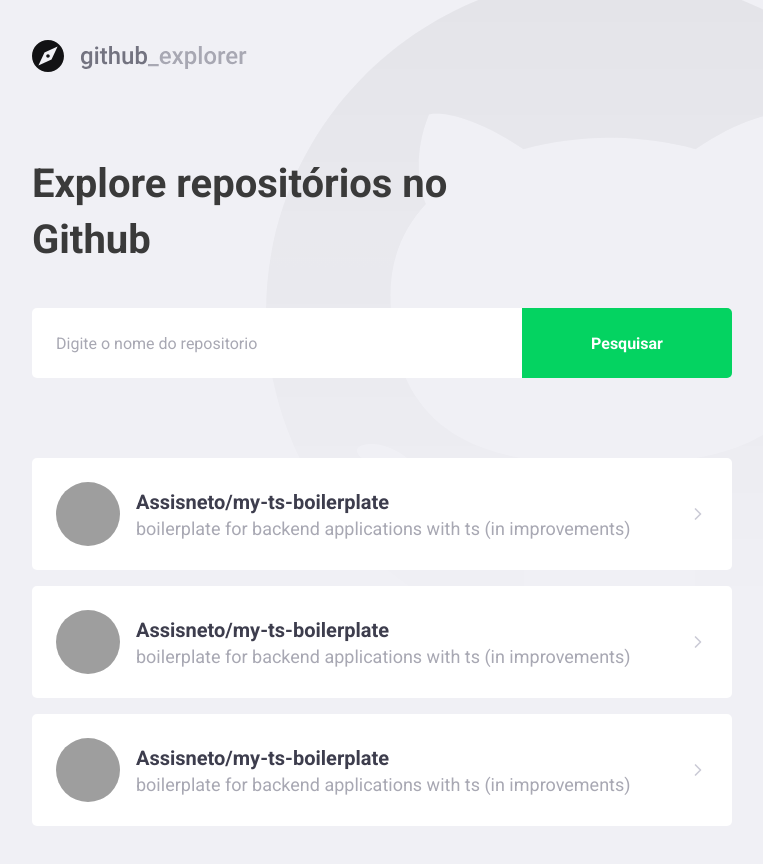
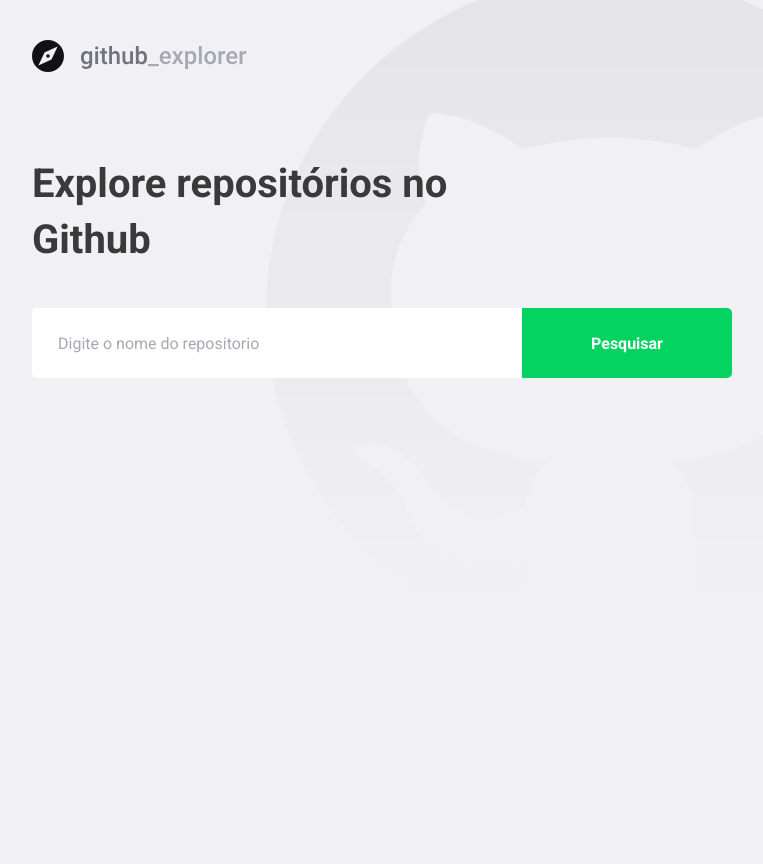
Before and after one commit to Assisneto/github-ts, a React (Create React App) app: page / in a window 1280 px wide. Shown: the whole page, without its empty margins (148-911 px from the left). After the commit the page ends 800 px from the top, so only its background shows below. Built offline with nearby package versions, Linux system fonts and the light colour scheme; grey boxes are pictures that could not be loaded.

Commit message:
github api

```diff
--- a/package.json
+++ b/package.json
@@ -12,6 +12,7 @@
     "@types/react-dom": "^16.9.0",
     "@types/react-router-dom": "^5.1.5",
     "@types/styled-components": "^5.1.0",
+    "axios": "^0.19.2",
     "polished": "^3.6.3",
     "react": "^16.13.1",
     "react-dom": "^16.13.1",
--- a/src/pages/Dashboard/index.tsx
+++ b/src/pages/Dashboard/index.tsx
@@ -1,59 +1,77 @@
-import React from 'react';
+/* eslint-disable camelcase */
+import React, { useState, FormEvent } from 'react';
 import { FiChevronRight } from 'react-icons/fi';
+import api from '../../services/api';
 
 import logo from '../../assets/logo.svg';
 
-import { Title, Form, Repositories } from './styles';
+import { Title, Form, Repositories, InputError } from './styles';
+
+interface Repository {
+  full_name: string;
+  description: string;
+  owner: {
+    login: string;
+    avatar_url: string;
+  };
+}
 
 const Dashboard: React.FC = () => {
+  const [newRepo, setNewRepo] = useState('');
+  const [inputError, setInputError] = useState('');
+  const [repositories, setRepositories] = useState<Repository[]>([]);
+
+  async function handleAddRepository(
+    event: FormEvent<HTMLFormElement>,
+  ): Promise<void> {
+    event.preventDefault();
+
+    if (!newRepo) {
+      setInputError('Digite o autor/nome do repositorio');
+      return;
+    }
+    try {
+      const response = await api.get<Repository>(`repos/${newRepo}`);
+
+      const repository = response.data;
+
+      setRepositories([...repositories, repository]);
+      setNewRepo('');
+      setInputError('');
+    } catch (err) {
+      setInputError('Erro na busca por esse repositorio!');
+    }
+  }
+
   return (
     <>
       <img src={logo} alt="Github Explorer" />
       <Title>Explore repositórios no Github</Title>
-      <Form action="">
-        <input type="text" placeholder="Digite o nome do repositorio" />
+      <Form hasError={!!inputError} onSubmit={handleAddRepository}>
+        <input
+          type="text"
+          value={newRepo}
+          onChange={(e) => setNewRepo(e.target.value)}
+          placeholder="Digite o nome do repositorio"
+        />
         <button type="submit">Pesquisar</button>
       </Form>
+
+      {inputError && <InputError>{inputError}</InputError>}
       <Repositories>
-        <a href="teste">
+        {repositories.map((repository) => (
+          <a key={repository.full_name} href="teste">
             <img
-            src="https://avatars0.githubusercontent.com/u/32393870?s=460&u=b74e0eb482dfe985720af46759fd99594576a5da&v=4"
-            alt="Assisneto Damasceno"
+              src={repository.owner.avatar_url}
+              alt={repository.owner.login}
             />
             <div>
-            <strong>Assisneto/my-ts-boilerplate</strong>
-            <p>
-              boilerplate for backend applications with ts (in improvements)
-            </p>
+              <strong>{`${repository.full_name}`}</strong>
+              <p>{repository.description}</p>
             </div>
             <FiChevronRight size={20} />
           </a>
-        <a href="teste">
-          <img
-            src="https://avatars0.githubusercontent.com/u/32393870?s=460&u=b74e0eb482dfe985720af46759fd99594576a5da&v=4"
-            alt="Assisneto Damasceno"
-          />
-          <div>
-            <strong>Assisneto/my-ts-boilerplate</strong>
-            <p>
-              boilerplate for backend applications with ts (in improvements)
-            </p>
-          </div>
-          <FiChevronRight size={20} />
-        </a>
-        <a href="teste">
-          <img
-            src="https://avatars0.githubusercontent.com/u/32393870?s=460&u=b74e0eb482dfe985720af46759fd99594576a5da&v=4"
-            alt="Assisneto Damasceno"
-          />
-          <div>
-            <strong>Assisneto/my-ts-boilerplate</strong>
-            <p>
-              boilerplate for backend applications with ts (in improvements)
-            </p>
-          </div>
-          <FiChevronRight size={20} />
-        </a>
+        ))}
       </Repositories>
     </>
   );
--- a/src/pages/Dashboard/styles.ts
+++ b/src/pages/Dashboard/styles.ts
@@ -1,5 +1,9 @@
-import styled from 'styled-components';
+import styled, { css } from 'styled-components';
 import { shade } from 'polished';
+
+interface FormProps {
+  hasError: boolean;
+}
 
 export const Title = styled.h1`
   font-size: 40px;
@@ -9,7 +13,7 @@
   margin-top: 80px;
 `;
 
-export const Form = styled.form`
+export const Form = styled.form<FormProps>`
   margin-top: 40px;
   max-width: 700px;
   display: flex;
@@ -21,6 +25,14 @@
     border: 0;
     border-radius: 5px 0 0 5px;
     color: #3a3a3a;
+    border: 2px solid #fff;
+    border-right: 0;
+
+    ${({ hasError }) =>
+      hasError &&
+      css`
+        border-color: #c53030;
+      `};
 
     &::placeholder {
       color: #a8a8b3;
@@ -73,7 +85,8 @@
     }
 
     div {
-      margin-left: 16px;
+      margin: 0 16px;
+      flex: 1;
 
       strong {
         font-size: 20px;
@@ -92,3 +105,9 @@
     }
   }
 `;
+
+export const InputError = styled.span`
+  display: block;
+  color: #c53030;
+  margin-top: 8px;
+`;
--- /dev/null
+++ b/src/services/api.ts
@@ -0,0 +1,7 @@
+import axios from 'axios';
+
+const api = axios.create({
+  baseURL: 'https://api.github.com',
+});
+
+export default api;
```
Also changed, not shown: 1 other file (tests, documents, lock files or other folders). Lines whose indentation alone changed are shown as unchanged.
